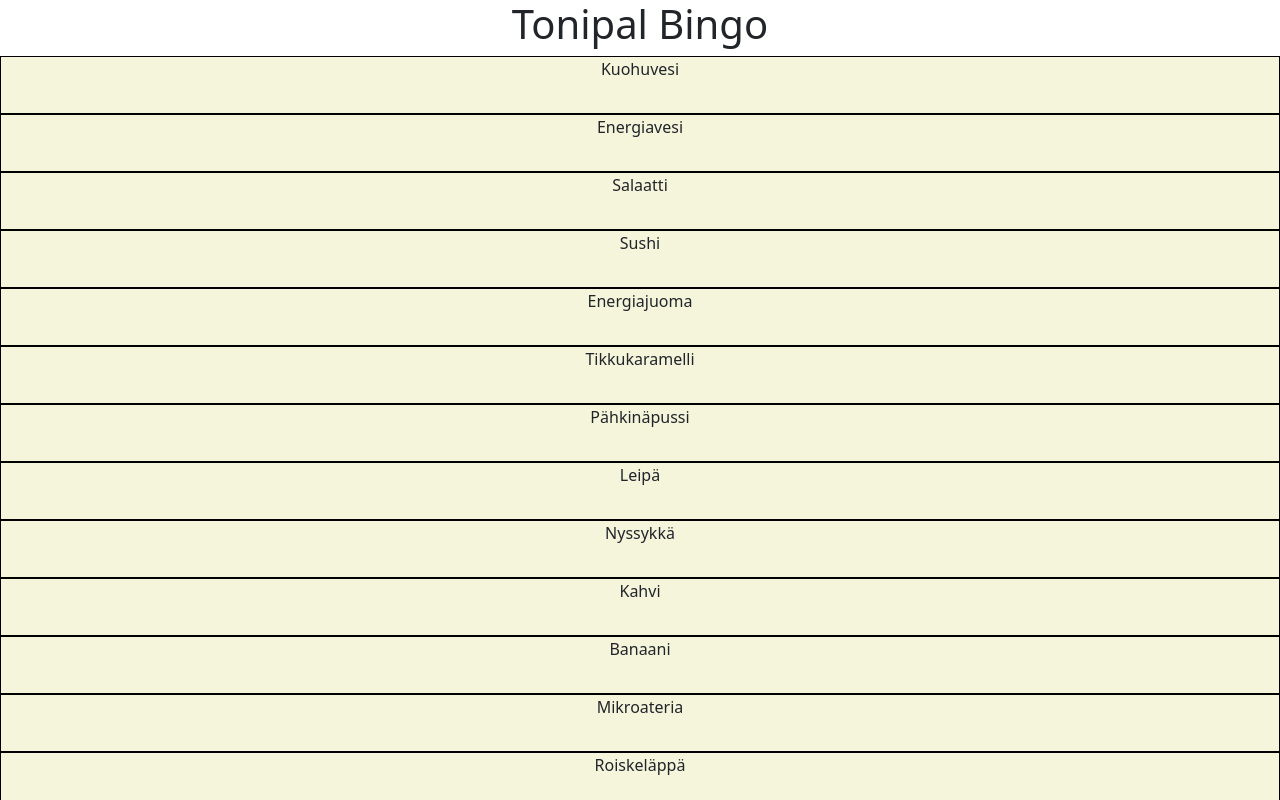
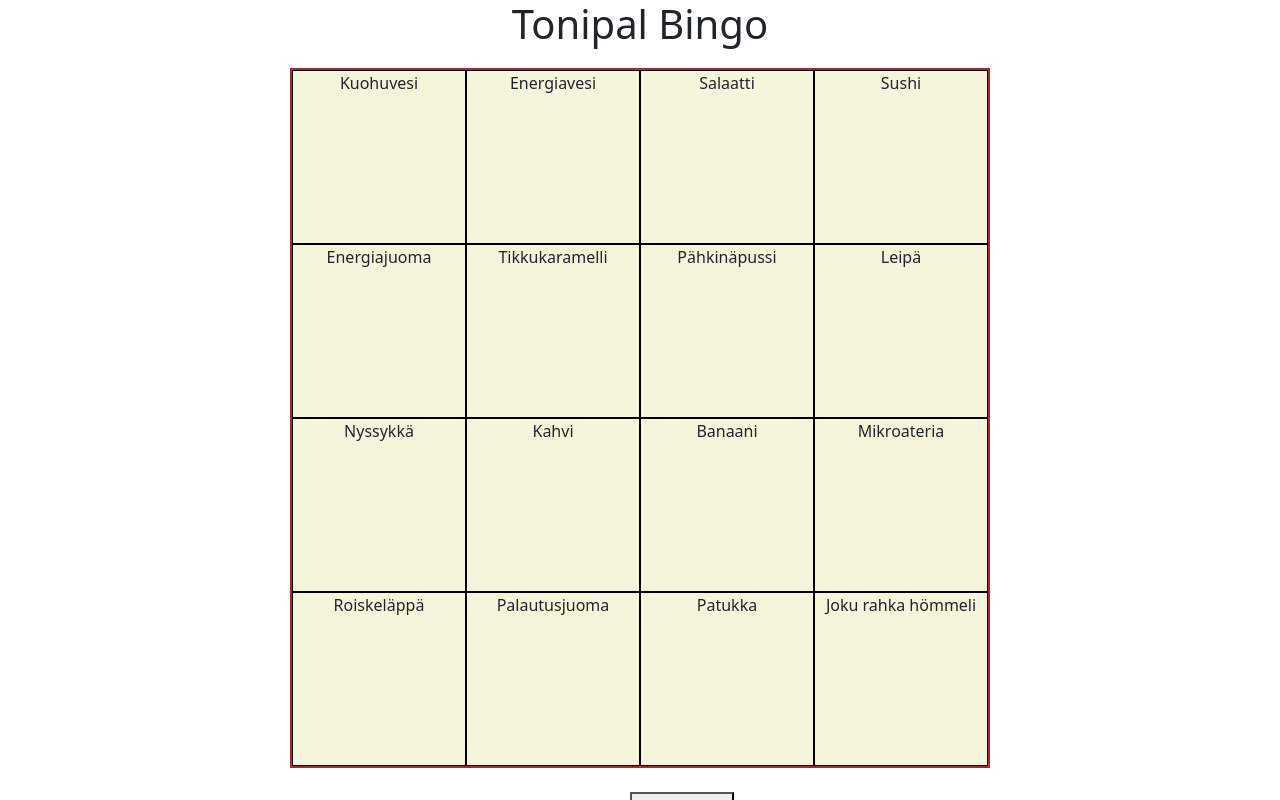
Before and after one commit to ExcavatorZ/tonipal-bingo, a React (Create React App) app: page / in a window 1280 px wide. Shown: the top 800 px of the page. Built offline with nearby package versions, Linux system fonts and the light colour scheme.

Commit message:
Important changes.

```diff
--- a/src/components/Randomizer.js
+++ b/src/components/Randomizer.js
@@ -15,7 +15,7 @@ export const Randomizer = () => {
 
     return (
         <div>
-            <section id="table">
+            <section id="board">
                 <div className="box a">{newBingo[0]}<Checkmark /></div>
                 <div className="box b">{newBingo[1]}<Checkmark /></div>
                 <div className="box c">{newBingo[2]}<Checkmark /></div>
```
Also changed, not shown: 1 other file (tests, documents, lock files or other folders).
